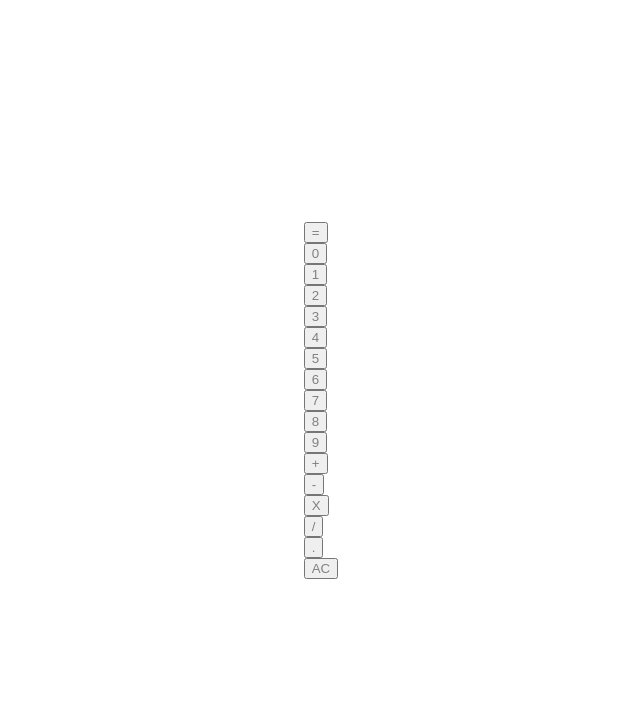
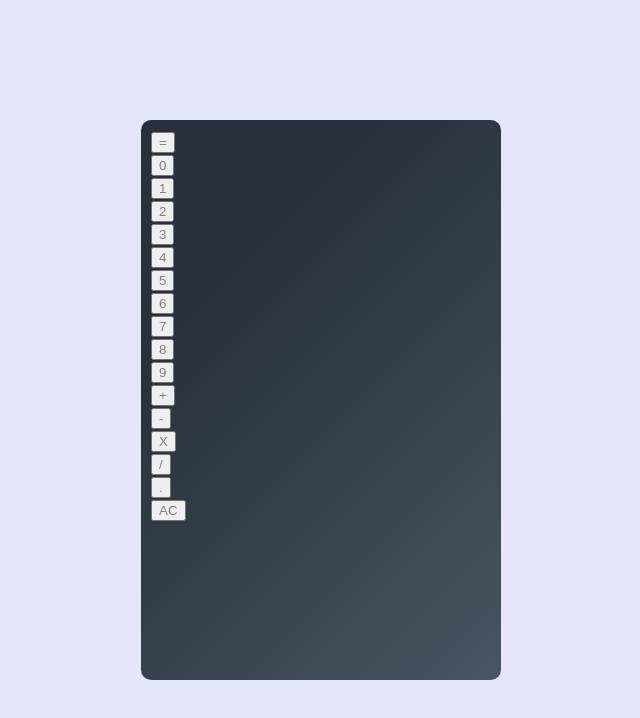
Before and after one commit to terminader7/js-calculator, a React (Create React App) app: page / in a window 1280 px wide. Shown: the top 718 px of the page, without its empty margins (319-959 px from the left). Built offline with nearby package versions, Linux system fonts and the light colour scheme.

Commit message:
small styling tweaks

```diff
--- a/src/App.js
+++ b/src/App.js
@@ -2,11 +2,20 @@
 import styled from "styled-components";
 import { Calculator } from "./components/Calculator";
 
+const AppPage = styled.div`
+  background-color: lavender;
+  display: flex;
+  align-items: center;
+  justify-content: center;
+  width: 100vw;
+  height: 100vh;
+  font-family: Cambria, Cochin, Georgia, Times, "Times New Roman", serif;
+`;
 function App() {
   return (
-    <div className="App">
+    <AppPage>
       <Calculator />
-    </div>
+    </AppPage>
   );
 }
 
--- a/src/components/Calculator.js
+++ b/src/components/Calculator.js
@@ -4,7 +4,14 @@
 import { CalculatorNumPad } from "./CalculatorNumPad";
 import { CalculatorDisplay } from "./CalculatorDisplay";
 
-const CalculatorContainer = styled.div``;
+const CalculatorContainer = styled.div`
+  width: 340px;
+  height: 540px;
+  padding: 10px;
+  border-radius: 10px;
+  background-color: #485461;
+  background-image: linear-gradient(315deg, #485461 0%, #28313b 74%);
+`;
 export const Calculator = () => {
   const [display, setDisplay] = useState("");
 
```
